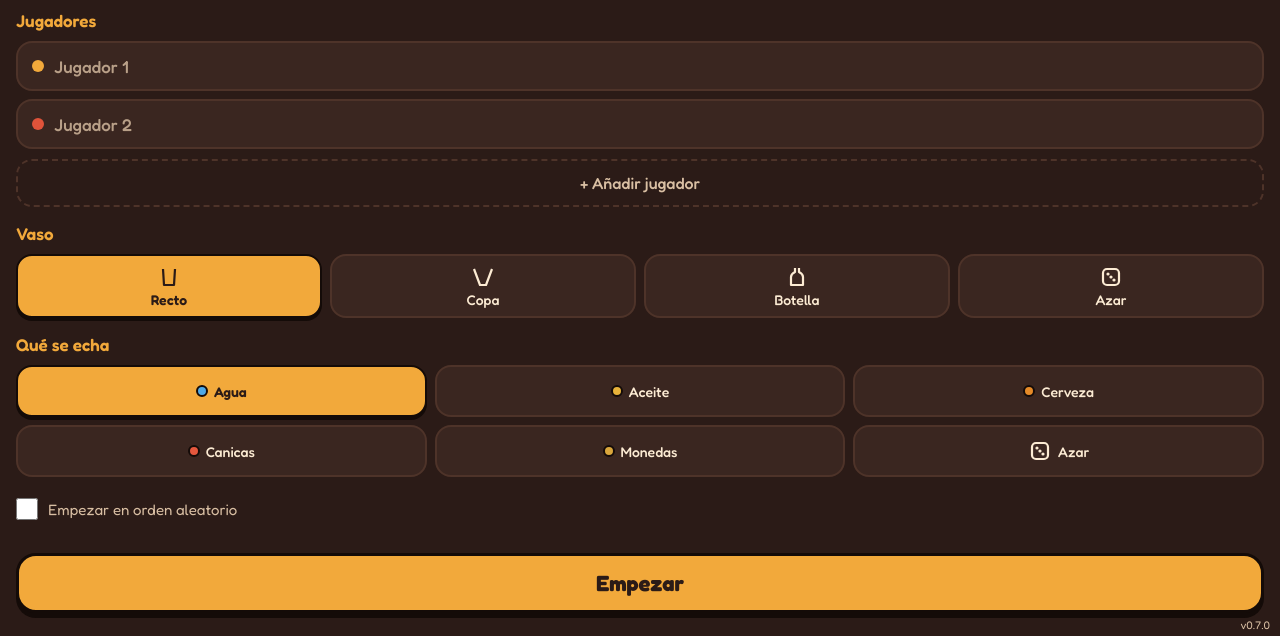
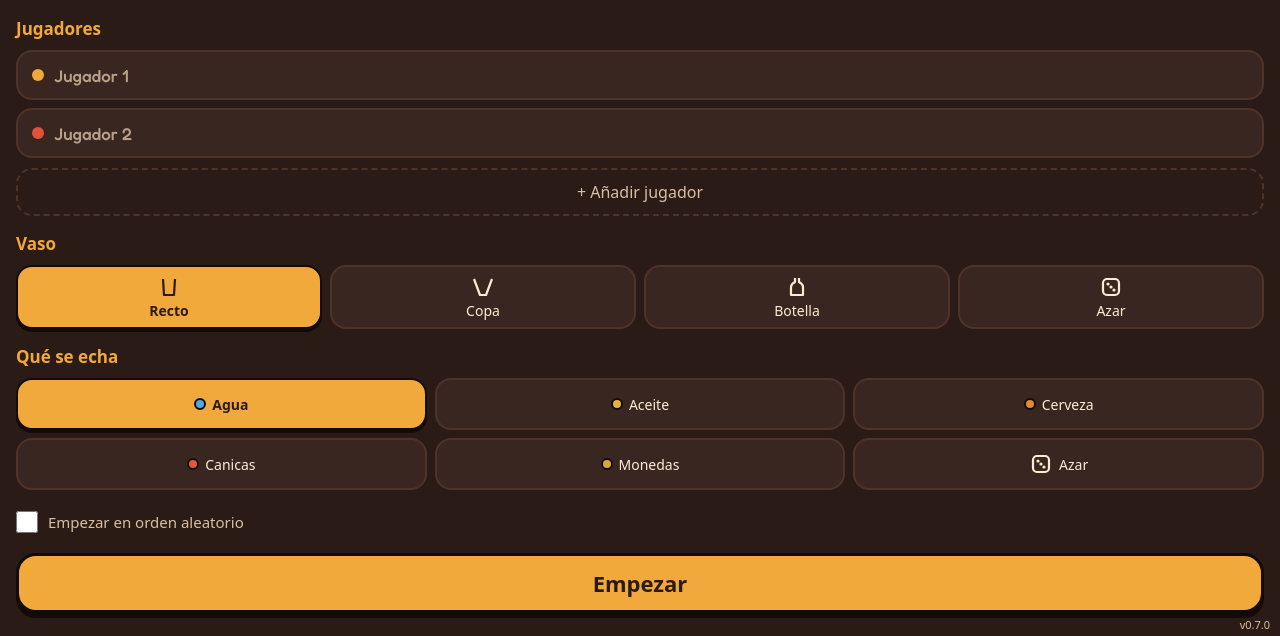
Before and after one commit to icaraballo/La_Ultima_Gota, a website built with Vite: page index.html in a window 1280 px wide. Shown: the part 164-800 px from the top of the page. Built offline with nearby package versions, Linux system fonts and the light colour scheme.

Commit message:
Fredoka alojada con el juego, sin Google Fonts
@fontsource-variable/fredoka 5.3.0 (OFL-1.1), un fichero variable para los
pesos 300-700. Fuera los preconnect y el <link> de Google: ninguna petición
a terceros al abrir el juego, y la letra carga también sin conexión.

Co-Authored-By: Claude Opus 5.5 <noreply@anthropic.com>

```diff
--- a/index.html
+++ b/index.html
@@ -4,9 +4,6 @@
   <meta charset="utf-8">
   <meta name="viewport" content="width=device-width, initial-scale=1, viewport-fit=cover, user-scalable=no">
   <meta name="theme-color" content="#2B1B17">
-  <link rel="preconnect" href="https://fonts.googleapis.com">
-  <link rel="preconnect" href="https://fonts.gstatic.com" crossorigin>
-  <link rel="stylesheet" href="https://fonts.googleapis.com/css2?family=Fredoka:wght@400;500;600;700&display=swap">
   <title>La Última Gota</title>
   <meta name="description" content="Entre todos llenáis un vaso. Quien lo desborda, pierde.">
   <link rel="stylesheet" href="/src/ui/estilos.css">
--- a/package.json
+++ b/package.json
@@ -12,6 +12,7 @@
     "typecheck": "tsc --noEmit"
   },
   "dependencies": {
+    "@fontsource-variable/fredoka": "5.3.0",
     "matter-js": "0.20.0",
     "three": "0.186.1"
   },
--- a/src/ui/estilos.css
+++ b/src/ui/estilos.css
@@ -1,5 +1,9 @@
 /* Los colores salen de src/render/temas.ts: aplicarTemas() define las variables en
    :root[data-tema="noche|dia"]. Aquí solo la forma. */
+
+/* Fredoka alojada con el juego (pesos 300–700 en un solo fichero variable): sin peticiones a
+   Google y también sin conexión en la APK. */
+@import '@fontsource-variable/fredoka';
 
 * { box-sizing: border-box; margin: 0; padding: 0; }
 
@@ -8,7 +12,7 @@ html, body {
   overflow: hidden;
   background: var(--fondo);
   color: var(--texto);
-  font-family: 'Fredoka', system-ui, -apple-system, 'Segoe UI', sans-serif;
+  font-family: 'Fredoka Variable', system-ui, -apple-system, 'Segoe UI', sans-serif;
   -webkit-tap-highlight-color: transparent;
   overscroll-behavior: none;
 }
```
Also changed, not shown: 1 other file.
